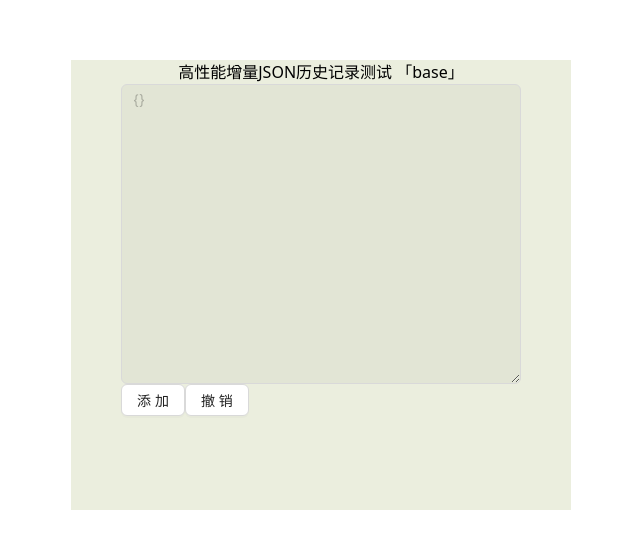
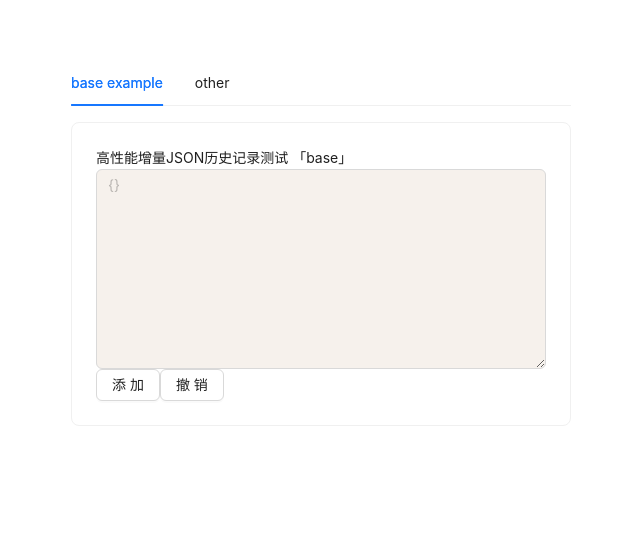
Before and after one commit to gong9/incremental-history, a React (Vite) app: page / in a window 1280 px wide. Shown: the part 115-664 px from the top of the page, without its empty margins (319-959 px from the left). Built offline with nearby package versions, Linux system fonts and the light colour scheme.

Commit message:
fix: adjust example

```diff
--- a/src/App.css
+++ b/src/App.css
@@ -7,19 +7,6 @@
 }
 
 .main {
-  display: flex;
-  flex-direction: column;
-  align-items: center;
   width: 500px;
   height: 450px;
-  background-color: #ebeede;
 }
-
-.main textarea {
-  width: 400px;
-  height: 300px;
-}
-
-.btns{
-  width: 400px;
-}
--- a/src/App.tsx
+++ b/src/App.tsx
@@ -1,43 +1,25 @@
-import { useState } from 'react'
-import { Button, Input } from 'antd'
+import type { TabsProps } from 'antd'
+import { Tabs } from 'antd'
 
+import BaseExample from './components/Base'
 import './App.css'
-import historyCcontroller from './historyCcontroller'
-import { generateRandomString } from './utils'
-import bigBaseData from './data.json'
 
+const items: TabsProps['items'] = [
+  {
+    key: 'base',
+    label: 'base example',
+    children: <BaseExample />,
+  },
+  {
+    key: 'other',
+    label: 'other',
+    children: '开发中',
+  },
+
+]
 function App() {
-  const [json, setJson] = useState({})
-
-  const add = () => {
-    historyCcontroller.add(`/${generateRandomString(10)}`, '新加的')
-
-    setJson(historyCcontroller.lastData)
-  }
-
-  const undo = () => {
-    setJson(historyCcontroller.undo())
-  }
-
-  const toggle = () => {
-    setJson(bigBaseData)
-  }
-
   return (
-    <div className="main">
-      <h3 className="m-3">高性能增量JSON历史记录测试 「base」</h3>
-
-      <Input.TextArea disabled value={JSON.stringify(json, null, 2)} />
-
-      <div className="btns flex mt-5 justify-start">
-        <Button onClick={add} className="mr-2">
-          添加
-        </Button>
-        <Button className="mr-2" onClick={undo}>
-          撤销
-        </Button>
-      </div>
-    </div>
+    <Tabs className="main" items={items} />
   )
 }
 
--- /dev/null
+++ b/src/components/Base/index.css
@@ -0,0 +1,4 @@
+.base textarea {
+  height: 200px !important;
+  background-color: #f6f1ec !important;
+}
--- /dev/null
+++ b/src/components/Base/index.tsx
@@ -0,0 +1,39 @@
+import { useState } from 'react'
+import { Button, Card, Input } from 'antd'
+
+import historyCcontroller from '../../historyCcontroller'
+import { generateRandomString } from '../../utils'
+import './index.css'
+
+function BaseExample() {
+  const [json, setJson] = useState({})
+
+  const add = () => {
+    historyCcontroller.add(`/${generateRandomString(15)}`, '新加的')
+
+    setJson(historyCcontroller.lastData)
+  }
+
+  const undo = () => {
+    setJson(historyCcontroller.undo())
+  }
+
+  return (
+    <Card className="base">
+      <h3 className="m-3">高性能增量JSON历史记录测试 「base」</h3>
+
+      <Input.TextArea disabled value={JSON.stringify(json, null, 2)} />
+
+      <div className="btns flex mt-5 justify-start">
+        <Button onClick={add} className="mr-2">
+          添加
+        </Button>
+        <Button className="mr-2" onClick={undo}>
+          撤销
+        </Button>
+      </div>
+    </Card>
+  )
+}
+
+export default BaseExample
```
